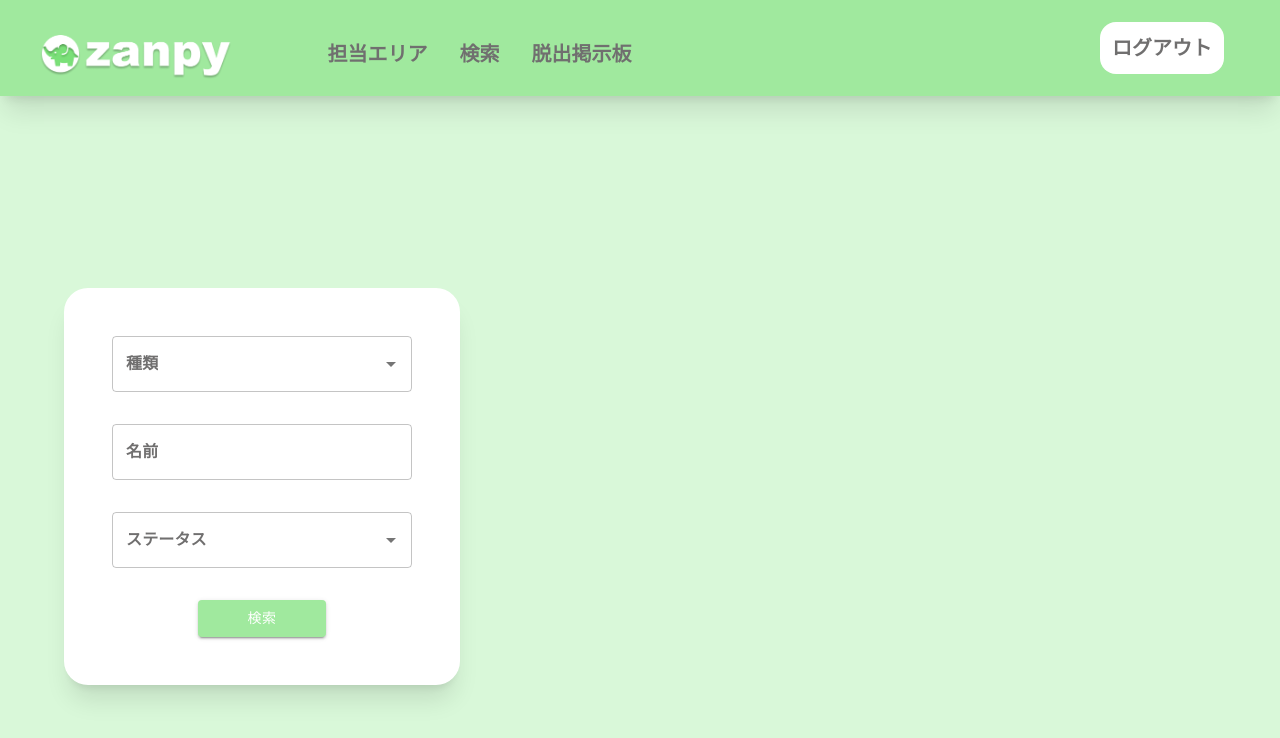
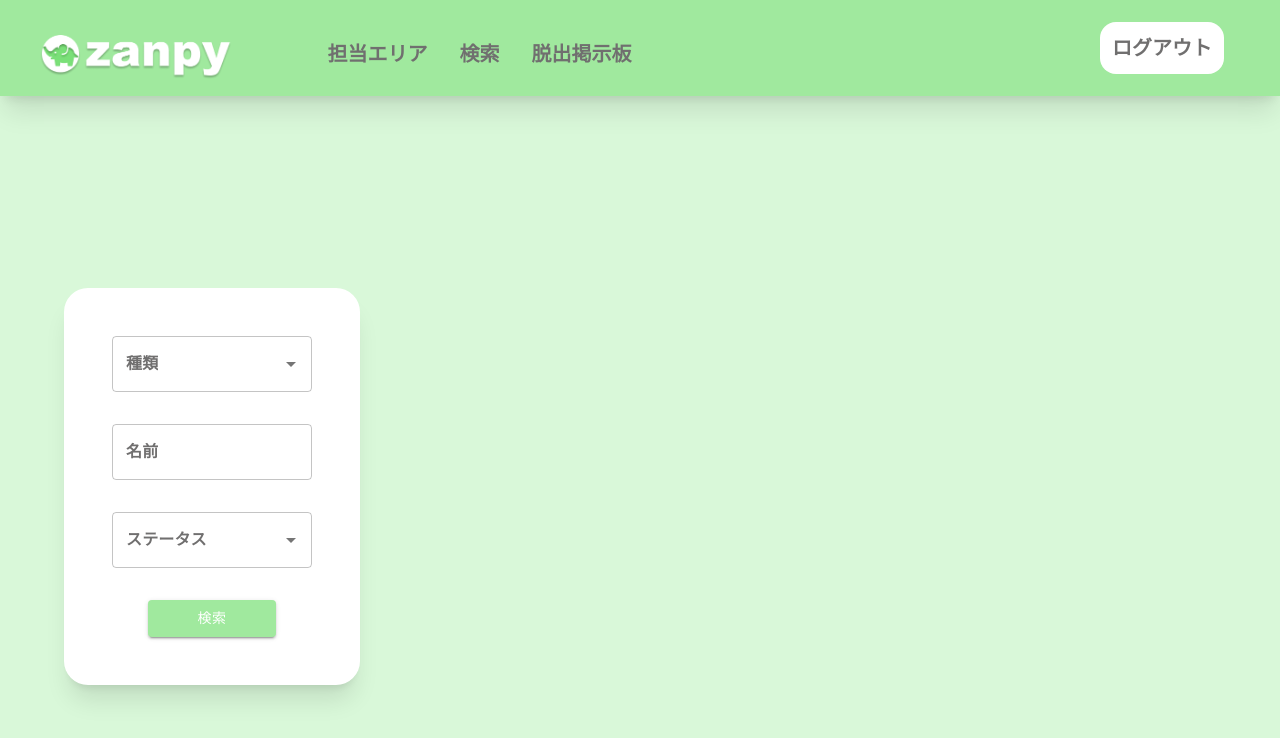
Before and after one commit to Fuuma0000/zanpy, a React (Create React App) app: page / in a window 1280 px wide. Both pictures are taken after typing "name@example.com", "Sample" into the empty fields and a click on the button "ログイン". Shown: the top 738 px of the page. Built offline with nearby package versions, Linux system fonts and the light colour scheme.

Commit message:
[fix]横幅を200に設定

```diff
--- a/src/components/SearchBox.jsx
+++ b/src/components/SearchBox.jsx
@@ -2,18 +2,16 @@ import React from "react";
 import TextField from "@mui/material/TextField";
 import Autocomplete from "@mui/material/Autocomplete";
 import Button from "@mui/material/Button";
-import Typography from "@mui/material/Typography";
 
 const SearchBox = () => {
   return (
     <div className='fixed bg-white left-16 top-72 rounded-3xl shadow-xl'>
       {/* 検索ボックス */}
-      <Typography component='div'>
       <div className='flex flex-col gap-8 p-12 '>
         <Autocomplete
           disablePortal
           options={types}
-            sx={{ fontWeight: 900 }}
+          sx={{ width: 200 }}
           renderInput={(params) => (
             <TextField
               {...params}
@@ -30,9 +28,8 @@ const SearchBox = () => {
         <TextField
           id='outlined-basic'
           label='名前'
+          sx={{ width: 200 }}
           variant='outlined'
-            //font-weightをboldにする
-            // sx={{ fontWeight: 900 }} これではならなかった
           InputLabelProps={{
             style: {
               color: "#706F6F",
@@ -43,7 +40,7 @@ const SearchBox = () => {
         <Autocomplete
           disablePortal
           options={status}
-            sx={{ width: 300 }}
+          sx={{ width: 200 }}
           renderInput={(params) => (
             <TextField
               {...params}
@@ -68,7 +65,6 @@ const SearchBox = () => {
           </Button>
         </div>
       </div>
-      </Typography>
     </div>
   );
 };
```
Lines whose indentation alone changed are shown as unchanged.
